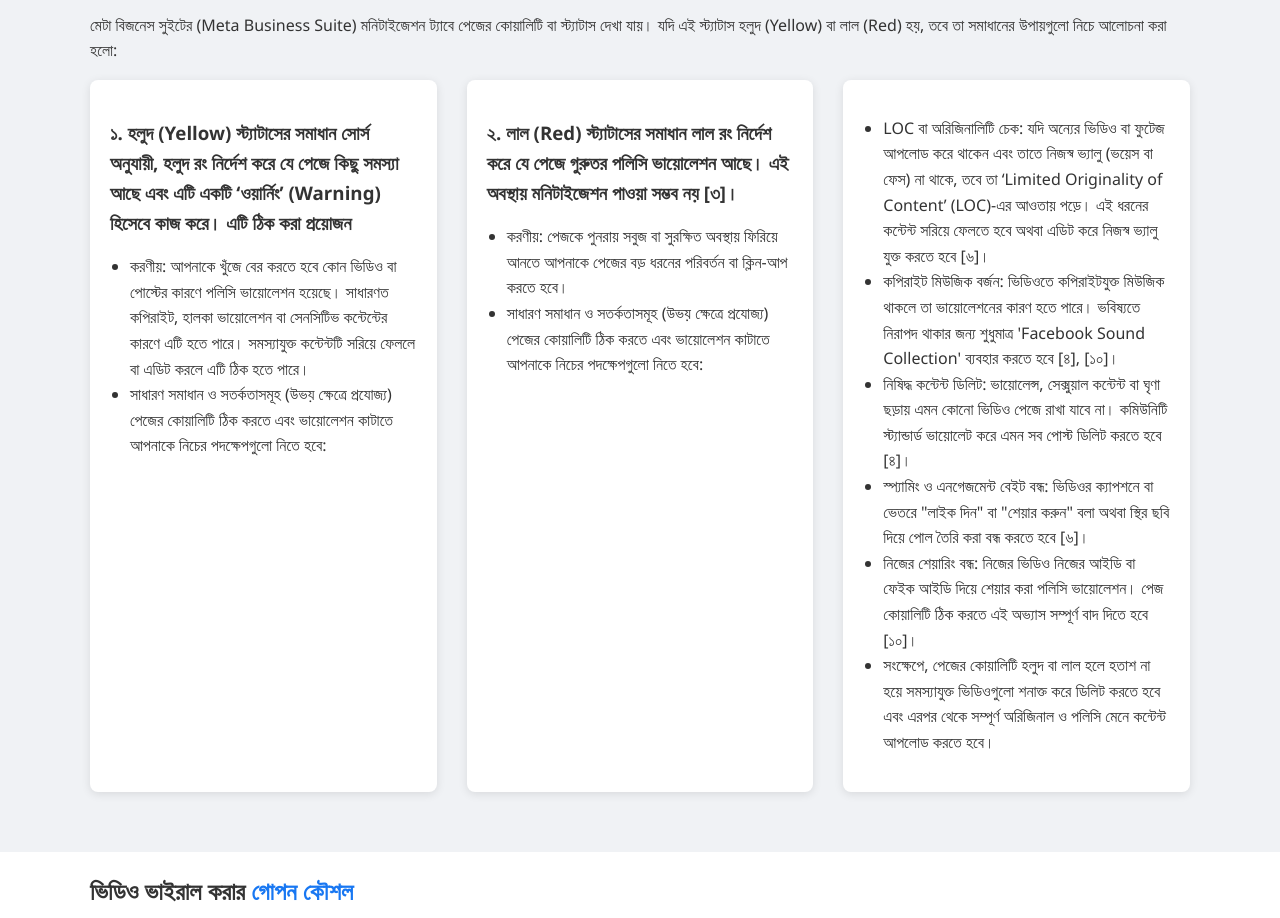
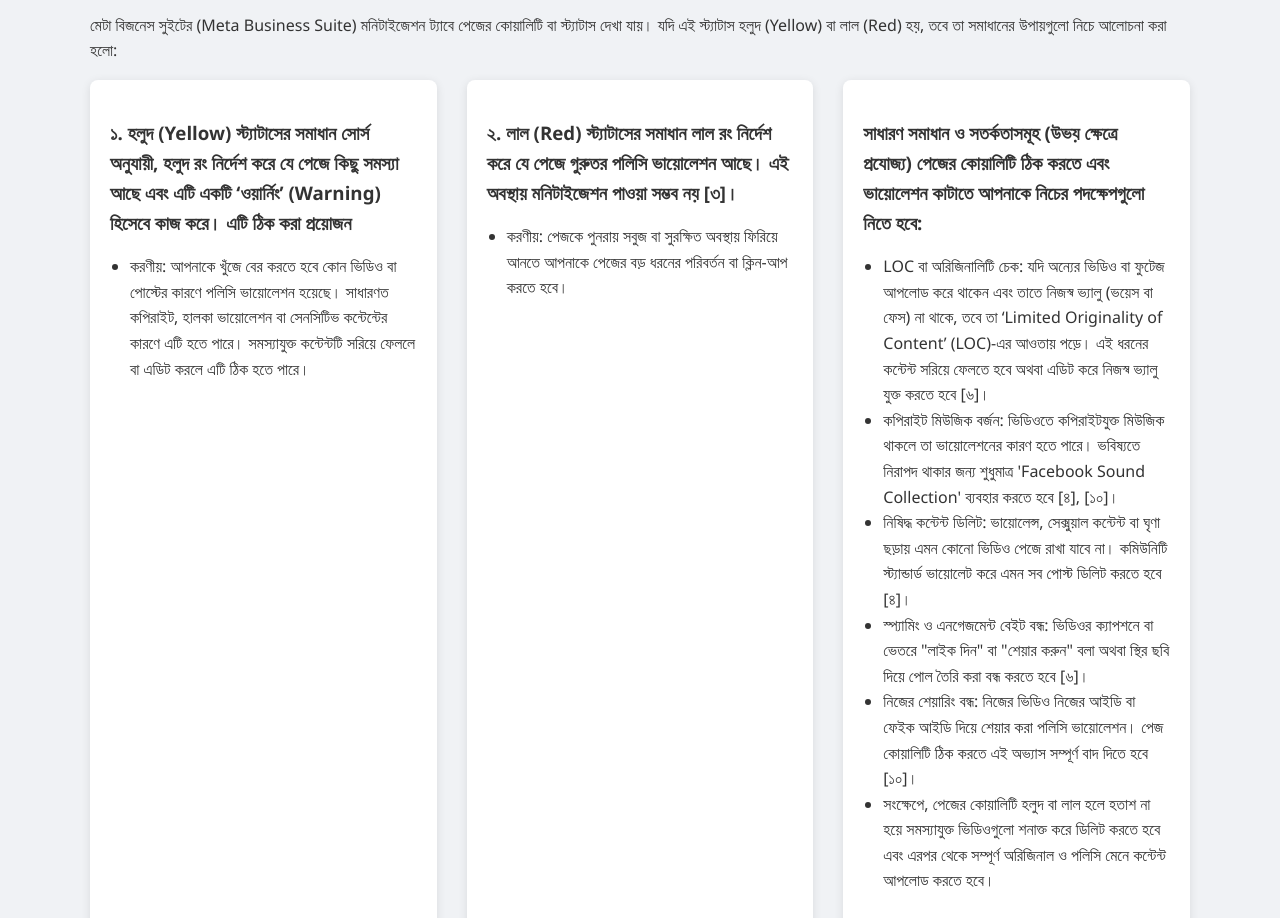
Before and after one commit to economist-bd/fb-guide, a website: page index.html in a window 1280 px wide. Shown: the part 2236-3154 px from the top of the page. Drawn offline with nearby package versions, Linux system fonts and the light colour scheme.

Commit message:
Update index.html

```diff
--- a/index.html
+++ b/index.html
@@ -168,7 +168,7 @@
                     <ul>
 
                         <li>করণীয়: আপনাকে খুঁজে বের করতে হবে কোন ভিডিও বা পোস্টের কারণে পলিসি ভায়োলেশন হয়েছে। সাধারণত কপিরাইট, হালকা ভায়োলেশন বা সেনসিটিভ কন্টেন্টের কারণে এটি হতে পারে। সমস্যাযুক্ত কন্টেন্টটি সরিয়ে ফেললে বা এডিট করলে এটি ঠিক হতে পারে।</li>
-                        <li>সাধারণ সমাধান ও সতর্কতাসমূহ (উভয় ক্ষেত্রে প্রযোজ্য) পেজের কোয়ালিটি ঠিক করতে এবং ভায়োলেশন কাটাতে আপনাকে নিচের পদক্ষেপগুলো নিতে হবে:</li>
+
 
                     </ul>
                 </div>
@@ -176,13 +176,13 @@
                     <h3>২. লাল (Red) স্ট্যাটাসের সমাধান লাল রং নির্দেশ করে যে পেজে গুরুতর পলিসি ভায়োলেশন আছে। এই অবস্থায় মনিটাইজেশন পাওয়া সম্ভব নয় [৩]।</h3>
                     <ul>
                         <li> করণীয়: পেজকে পুনরায় সবুজ বা সুরক্ষিত অবস্থায় ফিরিয়ে আনতে আপনাকে পেজের বড় ধরনের পরিবর্তন বা ক্লিন-আপ করতে হবে।</li>
-                        <li>সাধারণ সমাধান ও সতর্কতাসমূহ (উভয় ক্ষেত্রে প্রযোজ্য) পেজের কোয়ালিটি ঠিক করতে এবং ভায়োলেশন কাটাতে আপনাকে নিচের পদক্ষেপগুলো নিতে হবে:</li>
+
 
                     </ul>
                 </div>
 
                 <div class="policy-box">
-
+                   <h3>সাধারণ সমাধান ও সতর্কতাসমূহ (উভয় ক্ষেত্রে প্রযোজ্য) পেজের কোয়ালিটি ঠিক করতে এবং ভায়োলেশন কাটাতে আপনাকে নিচের পদক্ষেপগুলো নিতে হবে:</h3>
                     <ul>
                         <li>LOC বা অরিজিনালিটি চেক: যদি অন্যের ভিডিও বা ফুটেজ আপলোড করে থাকেন এবং তাতে নিজস্ব ভ্যালু (ভয়েস বা ফেস) না থাকে, তবে তা ‘Limited Originality of Content’ (LOC)-এর আওতায় পড়ে। এই ধরনের কন্টেন্ট সরিয়ে ফেলতে হবে অথবা এডিট করে নিজস্ব ভ্যালু যুক্ত করতে হবে [৬]।</li>
                         <li>কপিরাইট মিউজিক বর্জন: ভিডিওতে কপিরাইটযুক্ত মিউজিক থাকলে তা ভায়োলেশনের কারণ হতে পারে। ভবিষ্যতে নিরাপদ থাকার জন্য শুধুমাত্র 'Facebook Sound Collection' ব্যবহার করতে হবে [৪], [১০]।</li>
```
